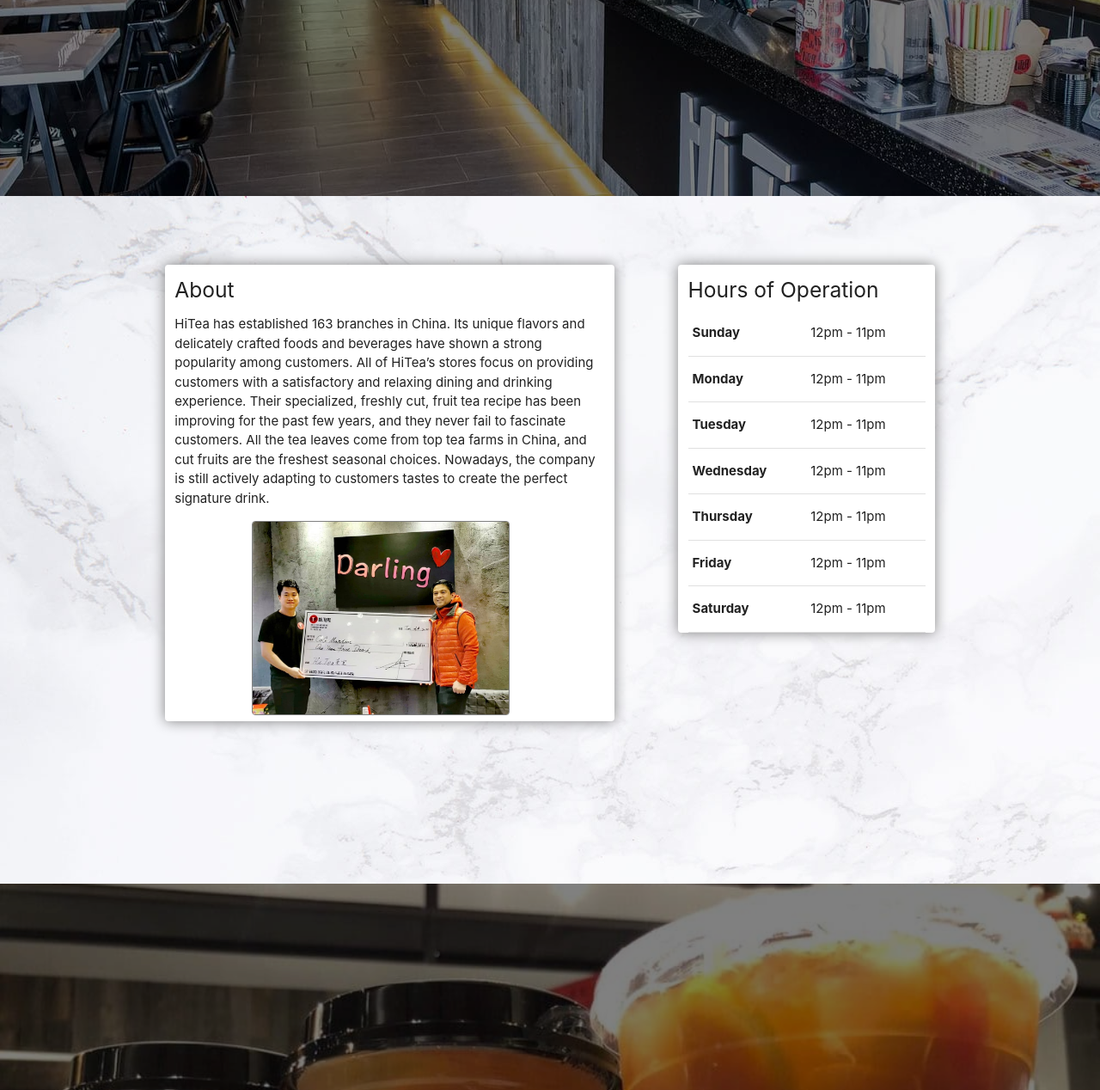
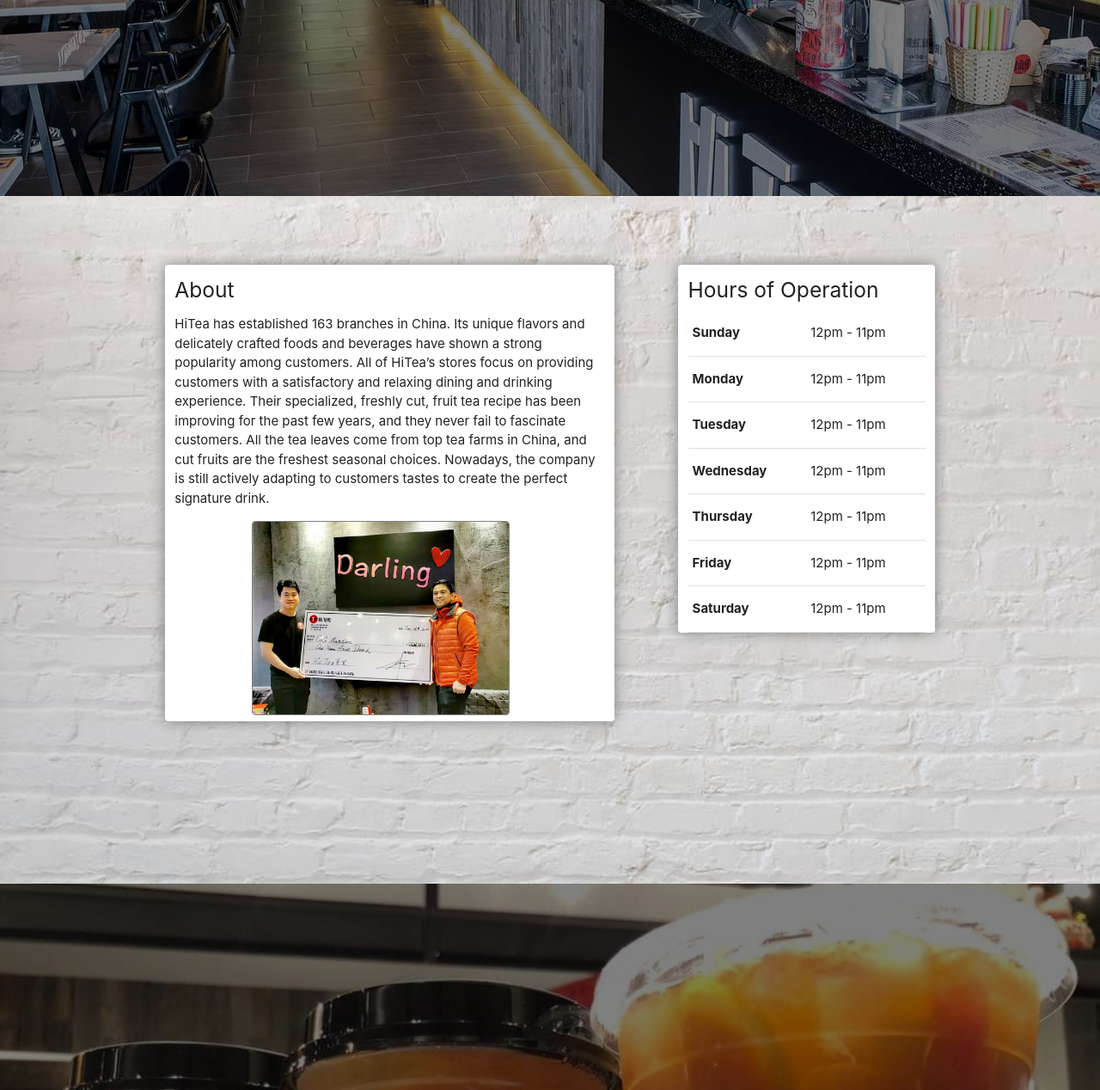
Before and after one commit to Cache-and-Cookies/HiTea, a Django app: page / in a window 1280 px wide. Shown: the part 636-1904 px from the top of the page at 86% size. Run offline with Django 3.2, Linux system fonts and the light colour scheme; some libraries are stand-ins or nearby versions.

Commit message:
edited css to use gcp storage image

```diff
--- a/HiTea/static/css/main.css
+++ b/HiTea/static/css/main.css
@@ -113,7 +113,7 @@ Home CSS
 }
 
 .page-section {
-    background-image: url(../images/white-background.jpg);
+    background-image: url("https://storage.googleapis.com/hitea_bucket_pics/images-optimize/white-wall-background.jpg");
     background-size: cover;
     min-height: 100vh;
     display: flex;
```
